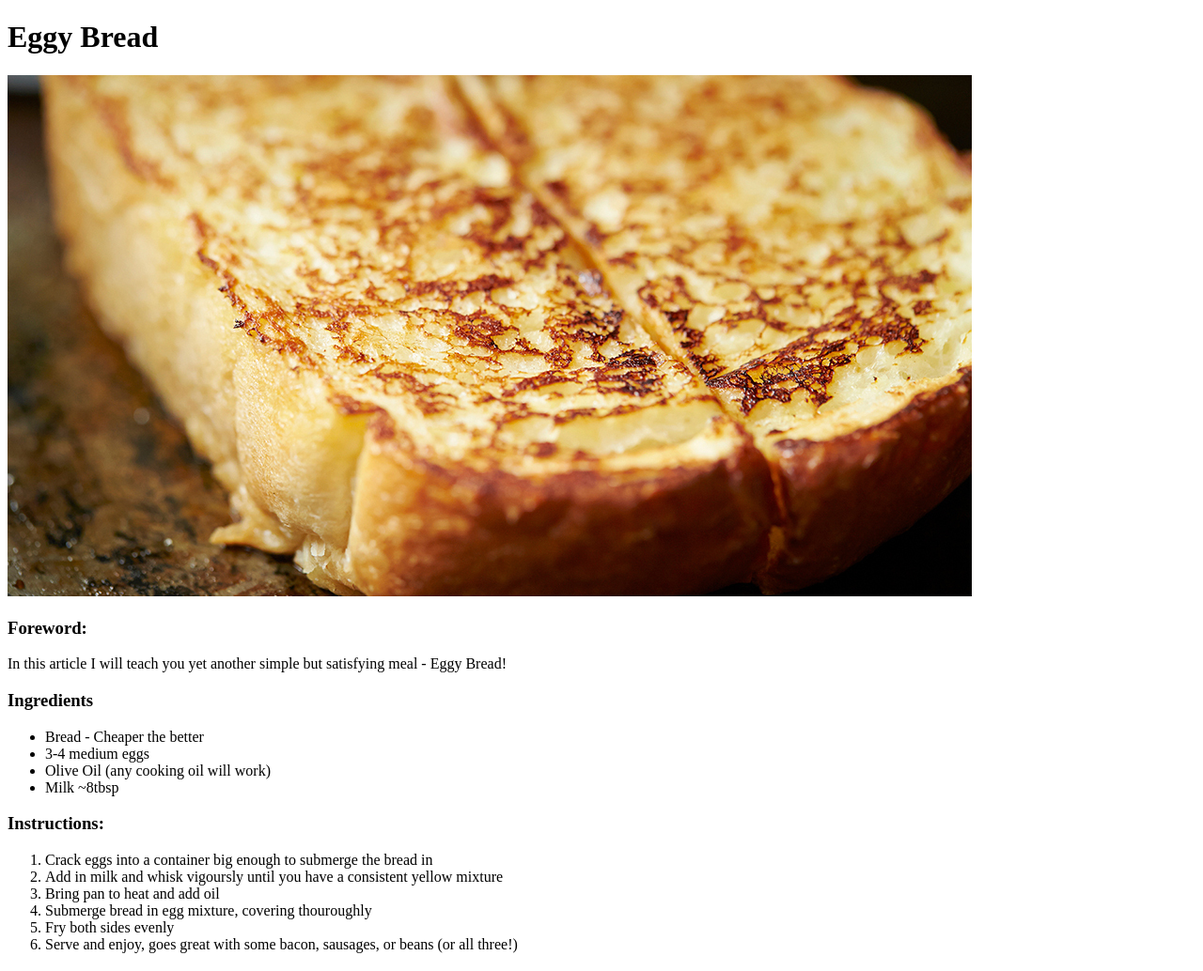
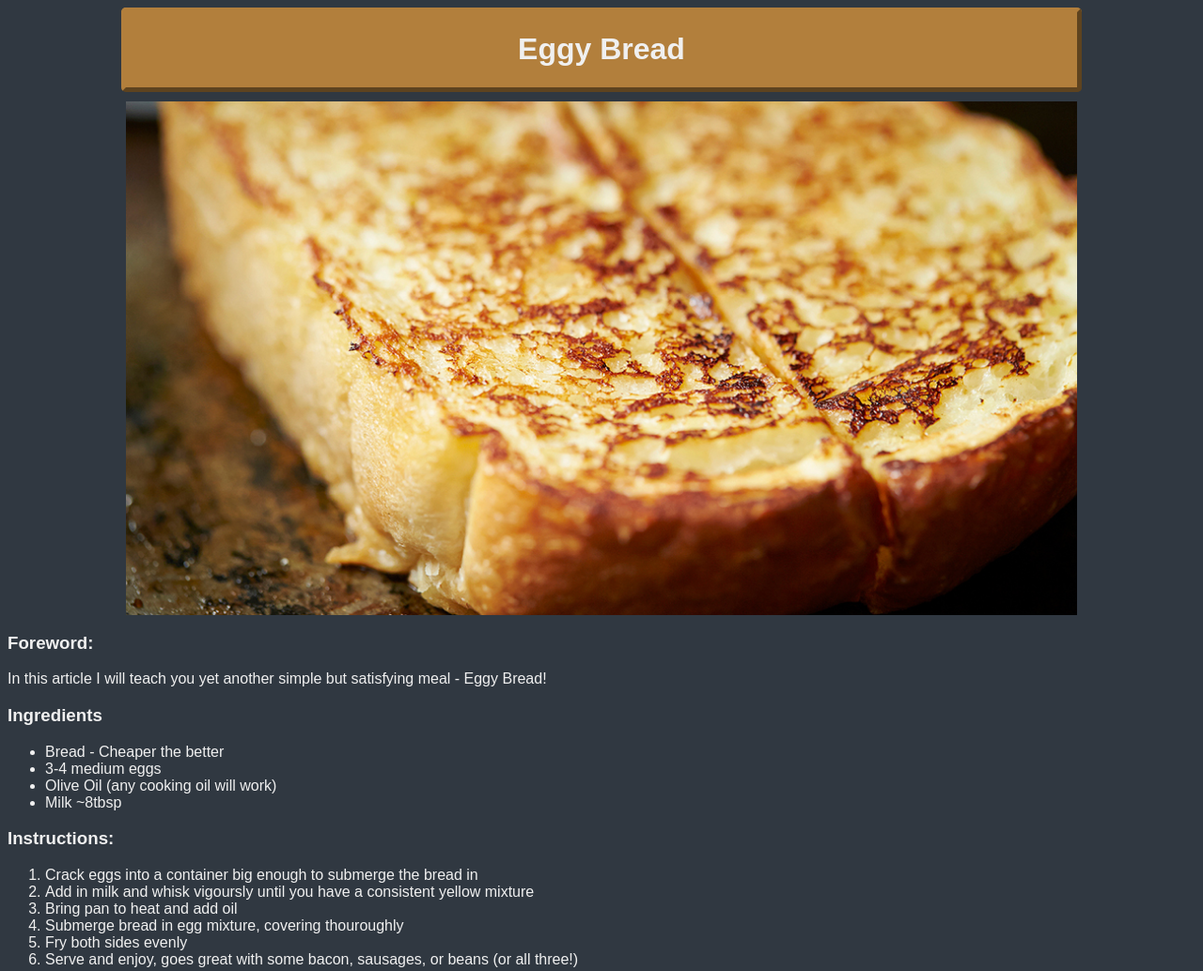
Before and after one commit to A-Fir01/odin-recipies, a plain HTML site: page recipies/eggybread.html in a window 1280 px wide. Shown: the whole page at 94% size. Drawn offline with Linux system fonts and the light colour scheme.

Commit message:
applied CSS to eggy bread

```diff
--- a/recipies/eggybread.html
+++ b/recipies/eggybread.html
@@ -4,13 +4,14 @@
   <meta charset="UTF-8">
   <meta http-equiv="X-UA-Compatible" content="IE=edge">
   <meta name="viewport" content="width=device-width, initial-scale=1.0">
+  <link rel="stylesheet" href="css/styles.css">
   <title>Eggy Bread</title>
 </head>
 <body>
-  <header>
+  <div class="header">
     <h1>Eggy Bread</h1>
-    <img src="../img/eggybread.jpg" alt="A picture of a Eggy Bread">
-  </header>
+  </div>
+  <img src="../img/eggybread.jpg" alt="A picture of a Eggy Bread">
   <div>
     <h3>Foreword:</h3>
     <p>In this article I will teach you yet another simple but satisfying meal - Eggy Bread!</p>
```
